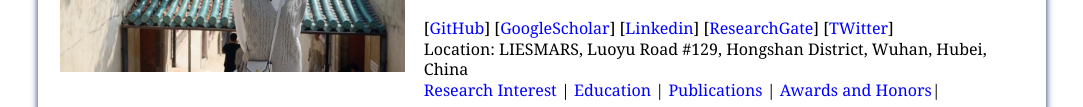
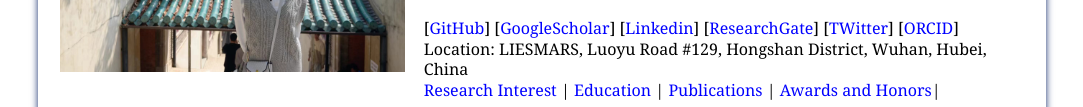
Before and after one commit to LL0912/LL0912.github.io, a plain HTML site: page index.html in a window 1280 px wide. Shown: the part 245-352 px from the top of the page, without its empty margins (98-1181 px from the left). Drawn offline with nearby package versions, Linux system fonts and the light colour scheme.

Commit message:
add information

```diff
--- a/index.html
+++ b/index.html
@@ -38,7 +38,7 @@ Email: RSIDEAgri@qq.com <br />
 [<a href="https://www.linkedin.com/in/cissy-lei-a5b709252/" target="_blank">Linkedin</a>]
 [<a href="https://www.researchgate.net/profile/Lei-Lei-109" target="_blank">ResearchGate</a>]
 [<a href="https://x.com/CissyLei888" target="_blank">TWitter</a>]
-<!-- [<a href="https://orcid.org/0000-0001-8322-9270" target="_blank">ORCID</a>]  -->
+[<a href="https://orcid.org/0000-0001-5891-5236" target="_blank">ORCID</a>]
 <br />
 
 Location: LIESMARS, Luoyu Road #129, Hongshan District, Wuhan, Hubei, China<br />
```
